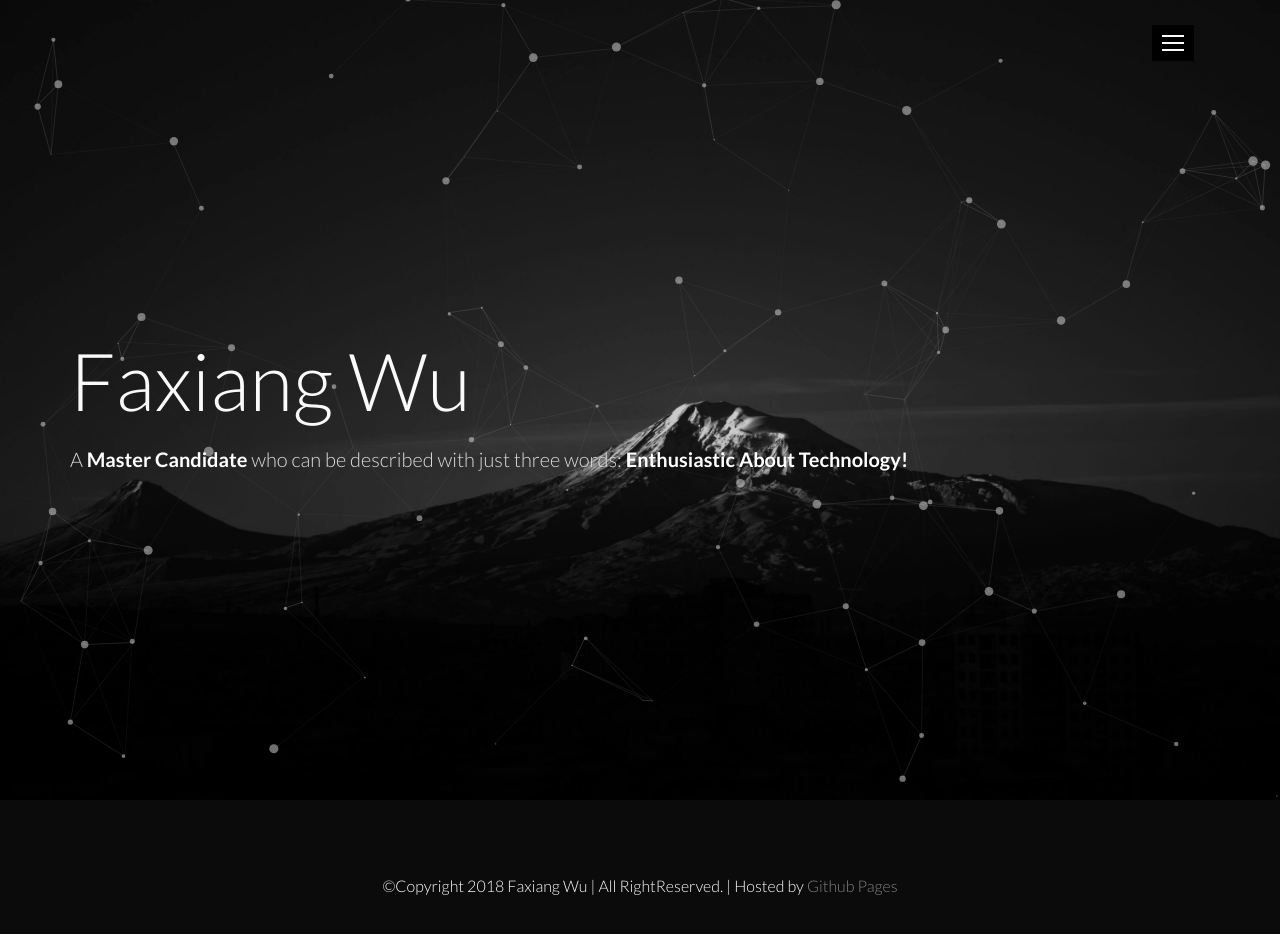
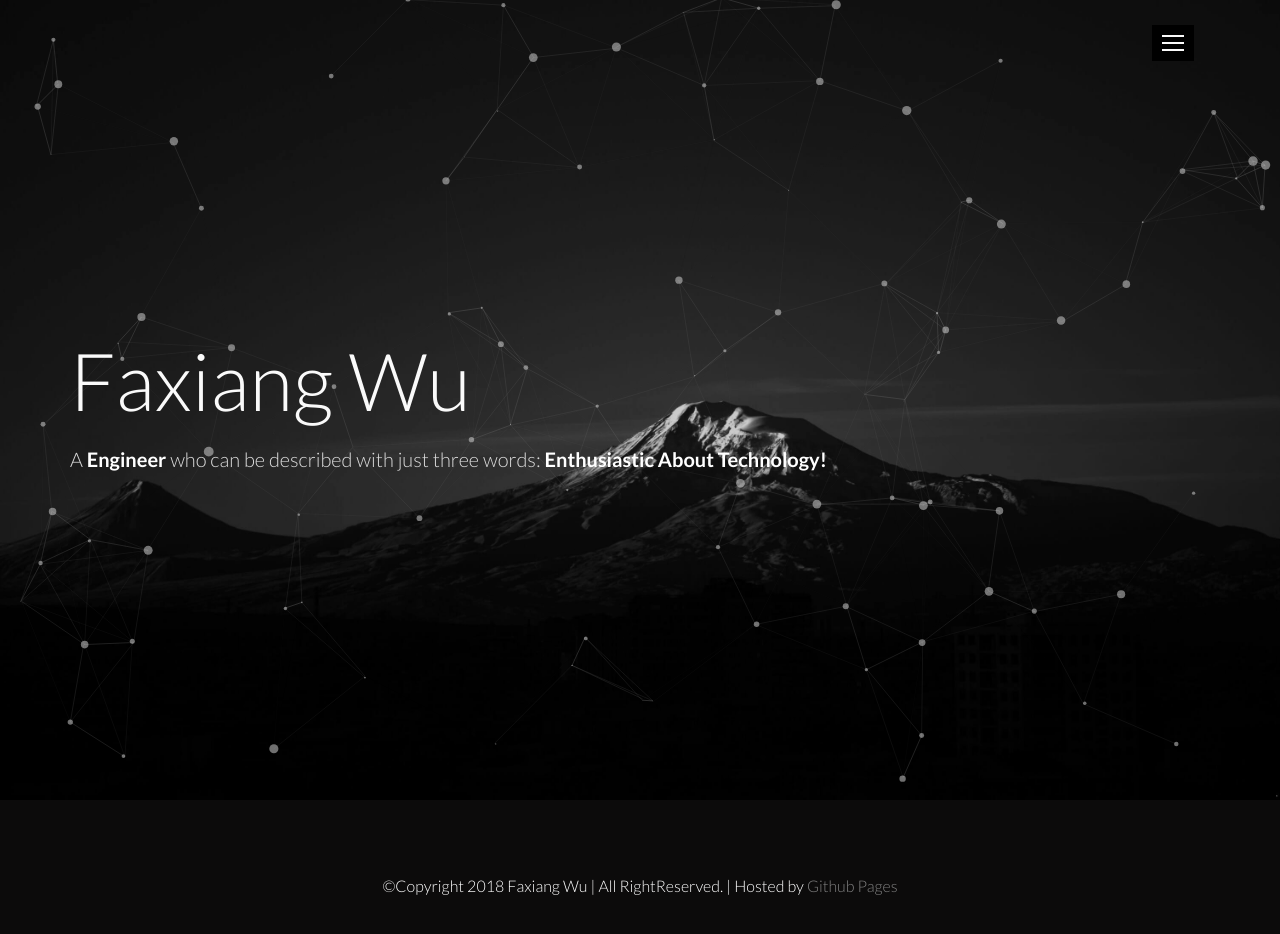
Before and after one commit to wufaxiang/wufaxiang.github.io, a plain HTML site: page index.html in a window 1280 px wide. Drawn offline with Linux system fonts and the light colour scheme; animation ran at ten frames a second.

Commit message:
feat: update

```diff
--- a/index.html
+++ b/index.html
@@ -89,8 +89,8 @@
                                         </li>
                                         <li><a class="smoth-scroll" href="https://www.faxiang.site/blog">Blog</a>
                                         </li>
-                                        <!-- <li><a class="smoth-scroll" href="./resume/2018_ZJU_Faxiang_CN.html">CV</a>
-                                        </li> -->
+                                        <li><a class="smoth-scroll" href="./resume/2018_ZJU_Faxiang_CN.html">CV</a>
+                                        </li>
                                     </ul>
                                 </div>
                             </div>
@@ -109,7 +109,7 @@
                             <div class="col-md-12">
                                 <div class="header-text">
                                     <h2>Faxiang Wu</h2>
-                                    <h3>A <strong>Master Candidate</strong> who can be described with just three words: <strong>Enthusiastic about technology!</strong></h3>
+                                    <h3>A <strong>Engineer</strong> who can be described with just three words: <strong>Enthusiastic about technology!</strong></h3>
                                 </div>
                             </div>
                         </div>
```
